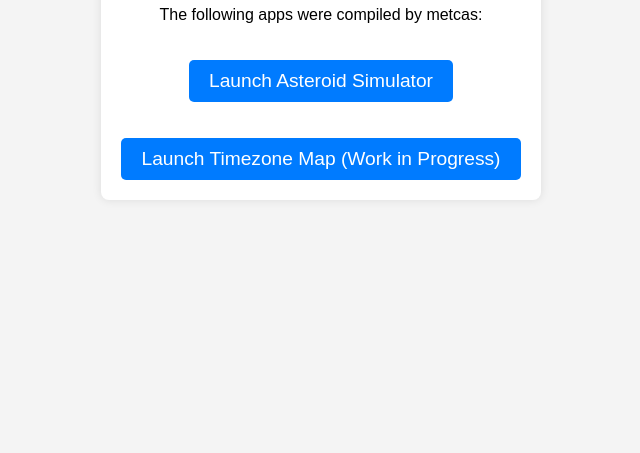
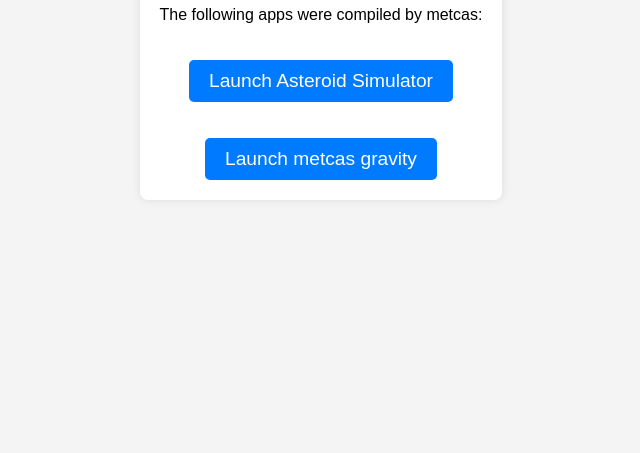
Before and after one commit to Metcaslix/metcaslix.github.io, a plain HTML site: page index.html in a window 1280 px wide. Shown: the part 347-800 px from the top of the page, without its empty margins (319-959 px from the left). Drawn offline with Linux system fonts and the light colour scheme.

Commit message:
Add files via upload

```diff
--- a/index.html
+++ b/index.html
@@ -46,7 +46,7 @@
         <p>The following apps were compiled by metcas:</p>
         <a href="asteroid.html">Launch Asteroid Simulator</a>
 		<p></p>
-		<a href="timezone_map.html">Launch Timezone Map (Work in Progress)</a>
+		<a href="gravity.html">Launch metcas gravity</a>
     </div>
 </body>
 </html>
```
